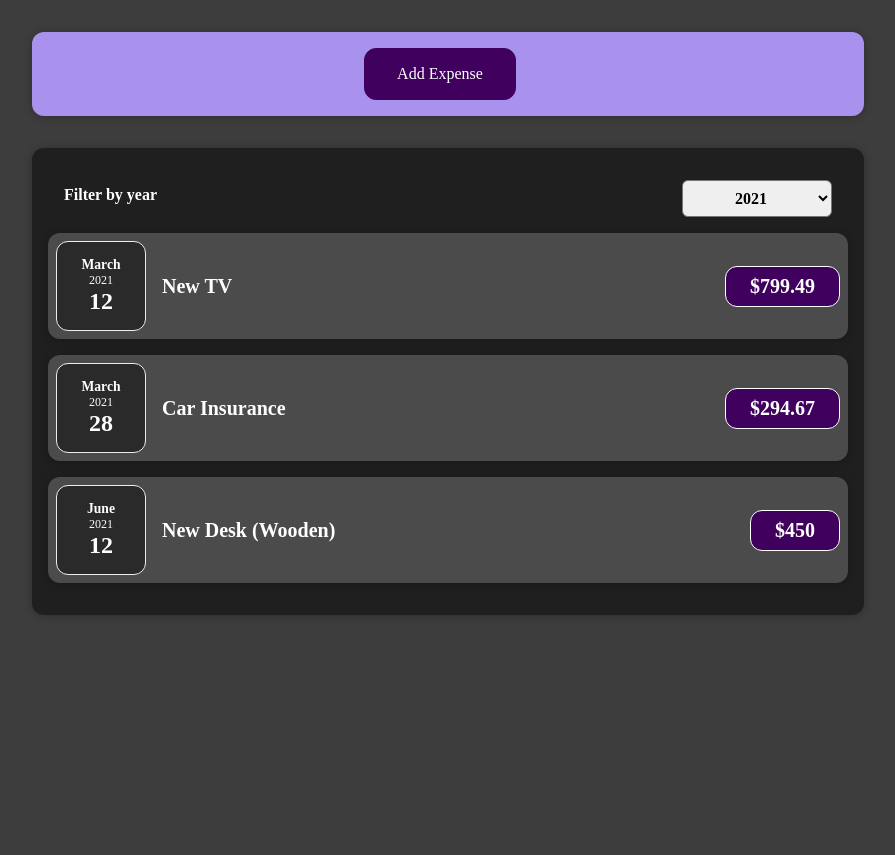
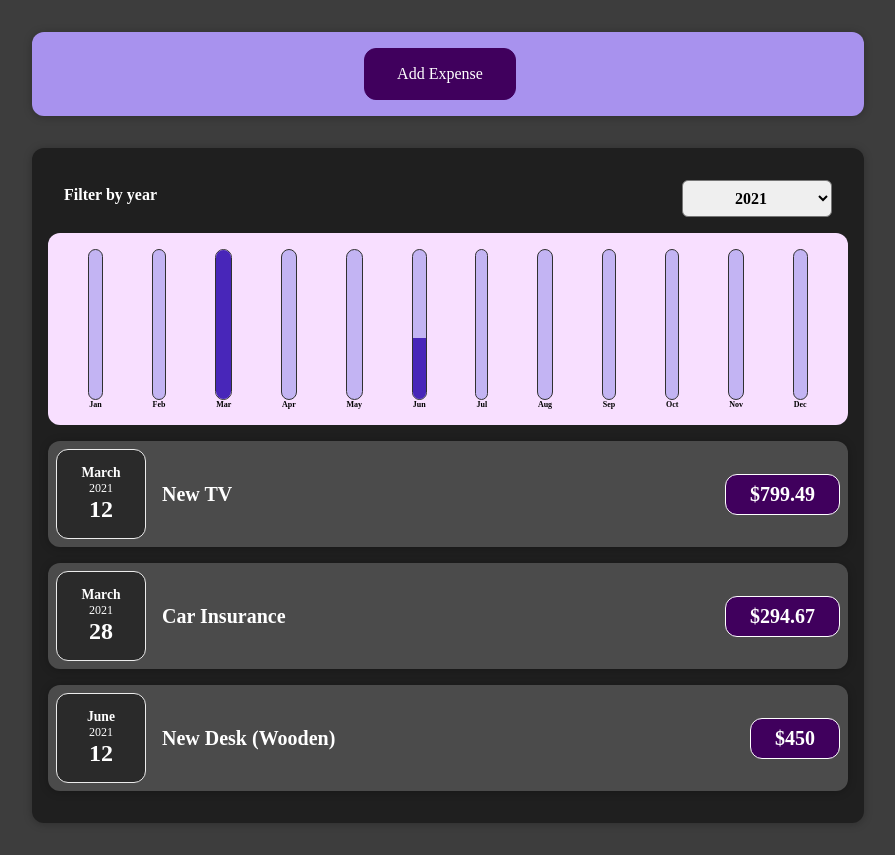
Before and after one commit to HiteshG88/ExpenseTracker, a React (Create React App) app: page / in a window 1280 px wide. Shown: the whole page, without its empty margins (192-1087 px from the left). Before the commit the page ends 800 px from the top, so only its background shows below. Built offline with nearby package versions, Linux system fonts and the light colour scheme.

Commit message:
added Expenses-Char

```diff
--- /dev/null
+++ b/src/components/Chart/Chart.css
@@ -0,0 +1,9 @@
+.chart {
+  padding: 1rem;
+  border-radius: 12px;
+  background-color: #f8dfff;
+  text-align: center;
+  display: flex;
+  justify-content: space-around;
+  height: 10rem;
+}
--- /dev/null
+++ b/src/components/Chart/Chart.js
@@ -0,0 +1,24 @@
+import React from "react";
+import ChartBar from "./ChartBar";
+import "./Chart.css";
+
+const Chart = (props) => {
+  // calculate the max of all the value in dataPoints array.
+  const maxValueArr = props.dataPoints.map((dataPoint) => dataPoint.value);
+  const totalMaximum = Math.max(...maxValueArr);
+
+  return (
+    <div className='chart'>
+      {props.dataPoints.map((dataPoint) => (
+        <ChartBar
+          key={dataPoint.label}
+          value={dataPoint.value}
+          maxValue={totalMaximum}
+          label={dataPoint.label}
+        />
+      ))}
+    </div>
+  );
+};
+
+export default Chart;
--- /dev/null
+++ b/src/components/Chart/ChartBar.css
@@ -0,0 +1,30 @@
+.chart-bar {
+  height: 100%;
+  display: flex;
+  flex-direction: column;
+  align-items: center;
+}
+
+.chart-bar__inner {
+  height: 100%;
+  width: 100%;
+  border: 1px solid #313131;
+  border-radius: 12px;
+  background-color: #c3b4f3;
+  overflow: hidden;
+  display: flex;
+  flex-direction: column;
+  justify-content: flex-end;
+}
+
+.chart-bar__fill {
+  background-color: #4826b9;
+  width: 100%;
+  transition: all 0.3s ease-out;
+}
+
+.chart-bar__label {
+  font-weight: bold;
+  font-size: 0.5rem;
+  text-align: center;
+}
--- /dev/null
+++ b/src/components/Chart/ChartBar.js
@@ -0,0 +1,23 @@
+import React from "react";
+import "./ChartBar.css";
+
+const ChartBar = (props) => {
+  let barFillHeight = "0%";
+
+  if (props.maxValue > 0) {
+    barFillHeight = Math.round((props.value / props.maxValue) * 100) + "%";
+  }
+
+  return (
+    <div className='chart-bar'>
+      <div className='chart-bar__inner'>
+        <div
+          className='chart-bar__fill'
+          style={{ height: barFillHeight }}></div>
+      </div>
+      <div className='chart-bar__label'>{props.label}</div>
+    </div>
+  );
+};
+
+export default ChartBar;
--- /dev/null
+++ b/src/components/Expenses/ExpenseChart.js
@@ -0,0 +1,32 @@
+import React from "react";
+import Chart from "../Chart/Chart";
+
+const ExpensesCart = (props) => {
+  const ChartDataPoints = [
+    { label: "Jan", value: 0 },
+    { label: "Feb", value: 0 },
+    { label: "Mar", value: 0 },
+    { label: "Apr", value: 0 },
+    { label: "May", value: 0 },
+    { label: "Jun", value: 0 },
+    { label: "Jul", value: 0 },
+    { label: "Aug", value: 0 },
+    { label: "Sep", value: 0 },
+    { label: "Oct", value: 0 },
+    { label: "Nov", value: 0 },
+    { label: "Dec", value: 0 },
+  ];
+
+  for (const expense of props.expenses) {
+    const expenseMonth = expense.date.getMonth(); // start at 0 => jan to 11 => dec
+    ChartDataPoints[expenseMonth].value += expense.amount;
+  }
+
+  return (
+    <div>
+      <Chart dataPoints={ChartDataPoints} />
+    </div>
+  );
+};
+
+export default ExpensesCart;
--- a/src/components/Expenses/Expenses.js
+++ b/src/components/Expenses/Expenses.js
@@ -2,6 +2,7 @@
 import Card from "../UI/Card";
 import ExpensesFilter from "./ExpenseFilter/ExpenseFilter";
 import ExpenseList from "./ExpenseList";
+import ExpenseChart from "./ExpenseChart";
 import "./Expenses.css";
 
 const Expenses = (props) => {
@@ -24,6 +25,7 @@
         selected={filteredYear}
         onSelectFilter={selectFilterHandler}
       />
+      <ExpenseChart expenses={filteredExpenses} />
       <ExpenseList items={filteredExpenses} />
     </Card>
   );
```
